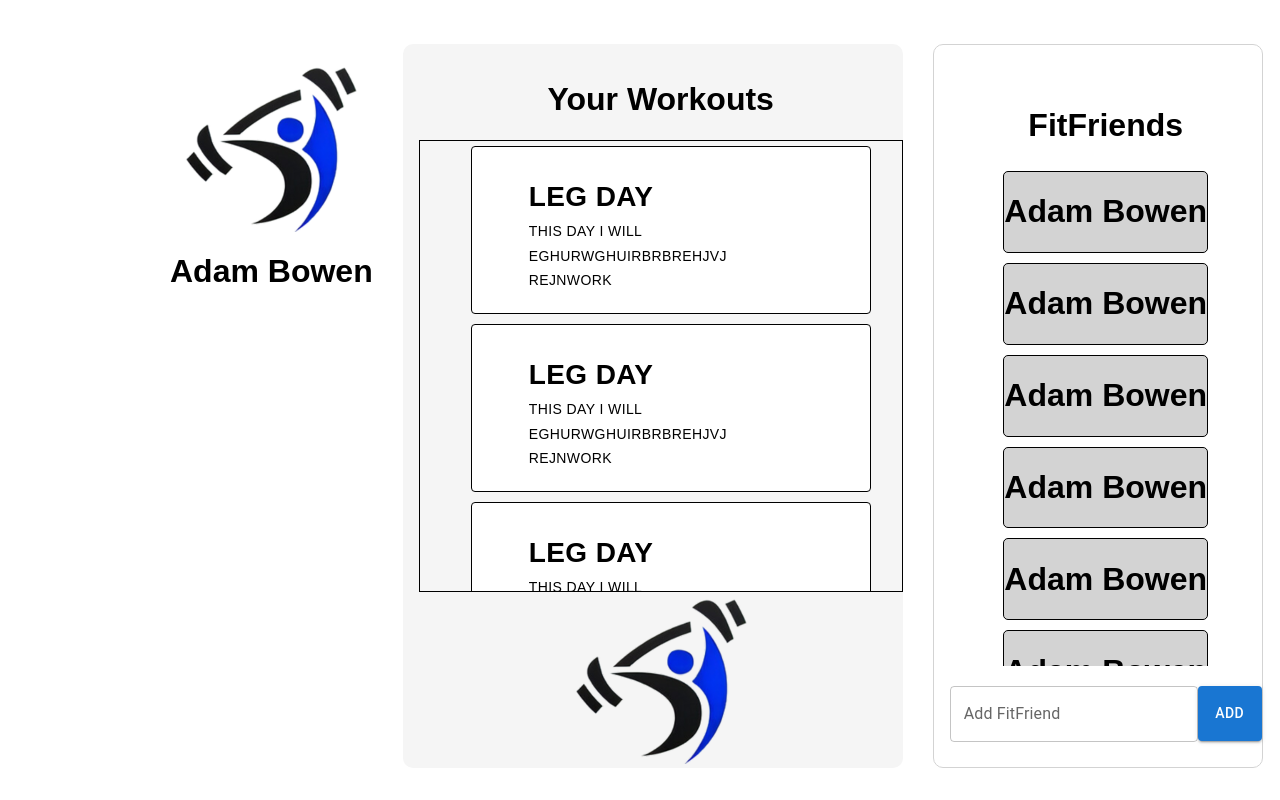
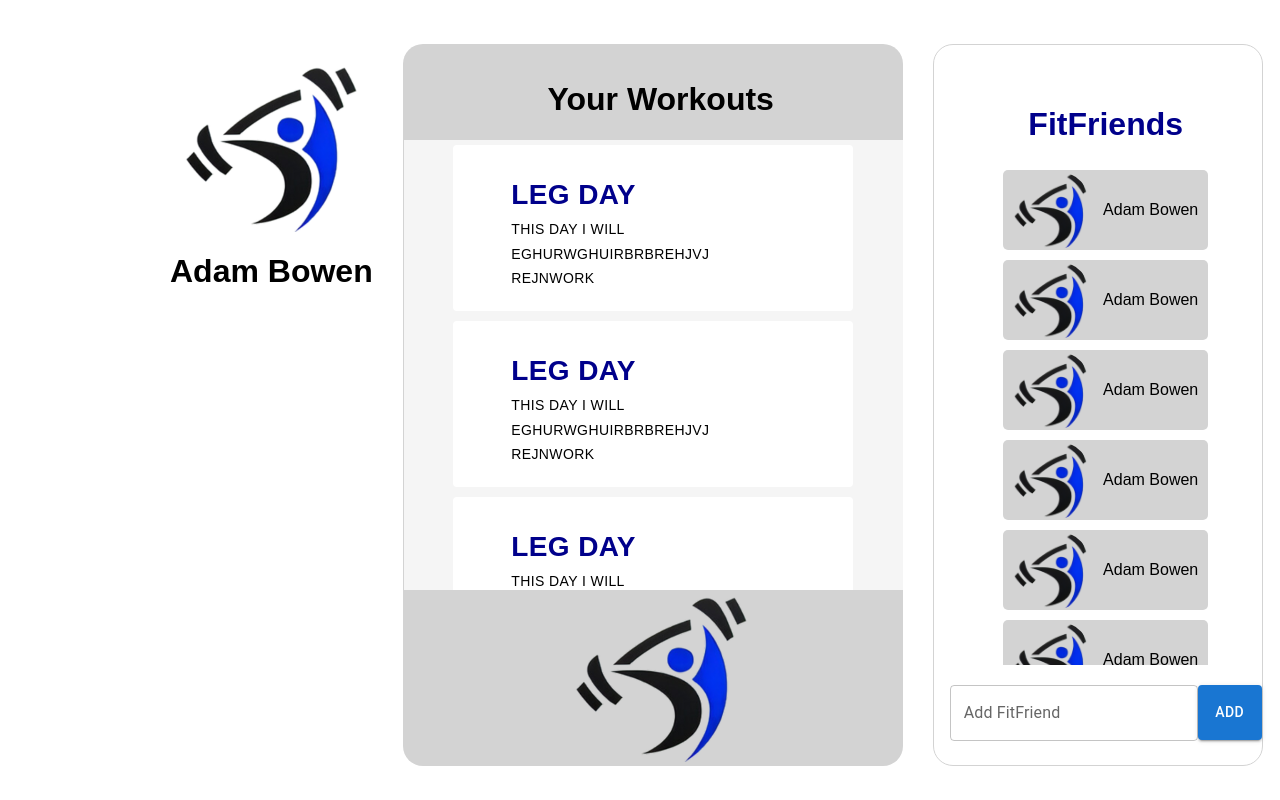
Before and after one commit to Ctc8/FitFriends, a React (Vite) app in the folder @latest/: page /youPage in a window 1280 px wide. Built offline with nearby package versions, Linux system fonts and the light colour scheme; no server answers.

Commit message:
push to hubert for backend

```diff
--- a/@latest/src/components/friend.jsx
+++ b/@latest/src/components/friend.jsx
@@ -1,9 +1,13 @@
 import React from 'react'
 import { Grid, Box } from "@mui/material";
+import logo from "../assets/logo.png"; // Import your profile icon
 export const Friend = ({Name}) => {
   return (
-    <Box sx={{border:"1px solid black",bgcolor: "lightgray", borderRadius: "5px", marginTop:"5px", marginBottom:"5px"  }}>
-        <h1>Adam Bowen</h1>
+    <Box sx={{bgcolor: "lightgray", borderRadius: "5px", marginTop:"5px", marginBottom:"5px"  }}>
+        <div style={{ display: "flex", alignItems: "center" }}>
+            <img src={logo} alt="" style={{ width: "80px", height: "80px",borderRadius: "50%",marginLeft:"10px" }} />
+            <div style={{ marginLeft: "10px", marginRight:"10px" }}>Adam Bowen</div>
+        </div>
     </Box>
   )
 }
--- a/@latest/src/components/madeWorkout.jsx
+++ b/@latest/src/components/madeWorkout.jsx
@@ -2,10 +2,10 @@ import React from 'react'
 import { Grid, Box, Button } from "@mui/material";
 export const MadeWorkout = ({name, muscle}) => {
   return (
-    <Button sx={{minWidth: "400px",marginLeft:"20px",marginTop:"5px", marginBottom:"5px", bgcolor:"white", color:"black", borderWidth:"5px", border:"1px solid black" }}>
+    <Button sx={{minWidth: "400px",marginTop:"5px", marginBottom:"5px", bgcolor:"white", color:"black", borderWidth:"5px" }}>
     <Grid container spacing={2} sx={{maxWidth:"300px"}}>
         <Grid item>
-          <h1>Leg Day</h1>
+          <h1 style={{color:"darkblue",}}>Leg Day</h1>
         </Grid>
         <Grid item sx={{ wordWrap: "break-word", maxWidth:"300px", marginTop: "-50px", textAlign:"left" }}>
           <p>This day I will eghurwghuirbrbrehjvj rejnwork </p>
--- a/@latest/src/pages/YouPage.jsx
+++ b/@latest/src/pages/YouPage.jsx
@@ -30,9 +30,9 @@ const YouPage = () => {
           <img src={logo} alt="" />
           <h1>Adam Bowen</h1>
         </Grid>
-        <Grid item sx={{ bgcolor:"whitesmoke",minWidth:"500px", minHeight: "700px",textAlign:"center",alignContent:"center", marginTop:"50px", marginLeft:"30px", borderRadius:"10px" }}>
+        <Grid item sx={{ bgcolor:"lightgray",minWidth:"500px", minHeight: "700px",textAlign:"center",alignContent:"center", marginTop:"50px", marginLeft:"30px", borderRadius:"20px" }}>
         <h1 style={{ color: "black" }}>Your Workouts</h1>
-          <Box sx={{ overflow: "auto", maxHeight: "450px", display: "flex", flexDirection: "column", alignItems: "center",border:"1px solid black"}}>
+          <Box sx={{ bgcolor: "whitesmoke", overflow: "auto", maxHeight: "450px", display: "flex", flexDirection: "column", alignItems: "center", alignSelf: "center", marginTop: "20px", marginLeft:"-15px",  }}>
             {workoutData.map((workout, index) => (
               <MadeWorkout key={index} name={workout.Name} muscle="muscle" />
             ))}
@@ -41,9 +41,9 @@ const YouPage = () => {
             <img src={logo} alt="" />
           </Box>
           </Grid>
-          <Grid item sx={{minHeight: "500px", border: "1px solid lightgray",borderRadius:"10px",textAlign:"center",alignContent:"center", marginTop:"50px", marginLeft:"30px" }}>
+          <Grid item sx={{minHeight: "500px", border: "1px solid lightgray",borderRadius:"20px",textAlign:"center",alignContent:"center", marginTop:"50px", marginLeft:"30px" }}>
             <div style={{ marginTop: "20px" }}></div>
-            <h1>FitFriends</h1>
+            <h1 style={{color:"darkblue"}}>FitFriends</h1>
             <Box sx={{ overflow: "auto", maxHeight: "500px", display: "flex", flexDirection: "column", alignItems: "center"}}>
               {friendsData.map((friend, index) => (
                 <Friend key={index} name={friend.Name} muscle="muscle" />
```
